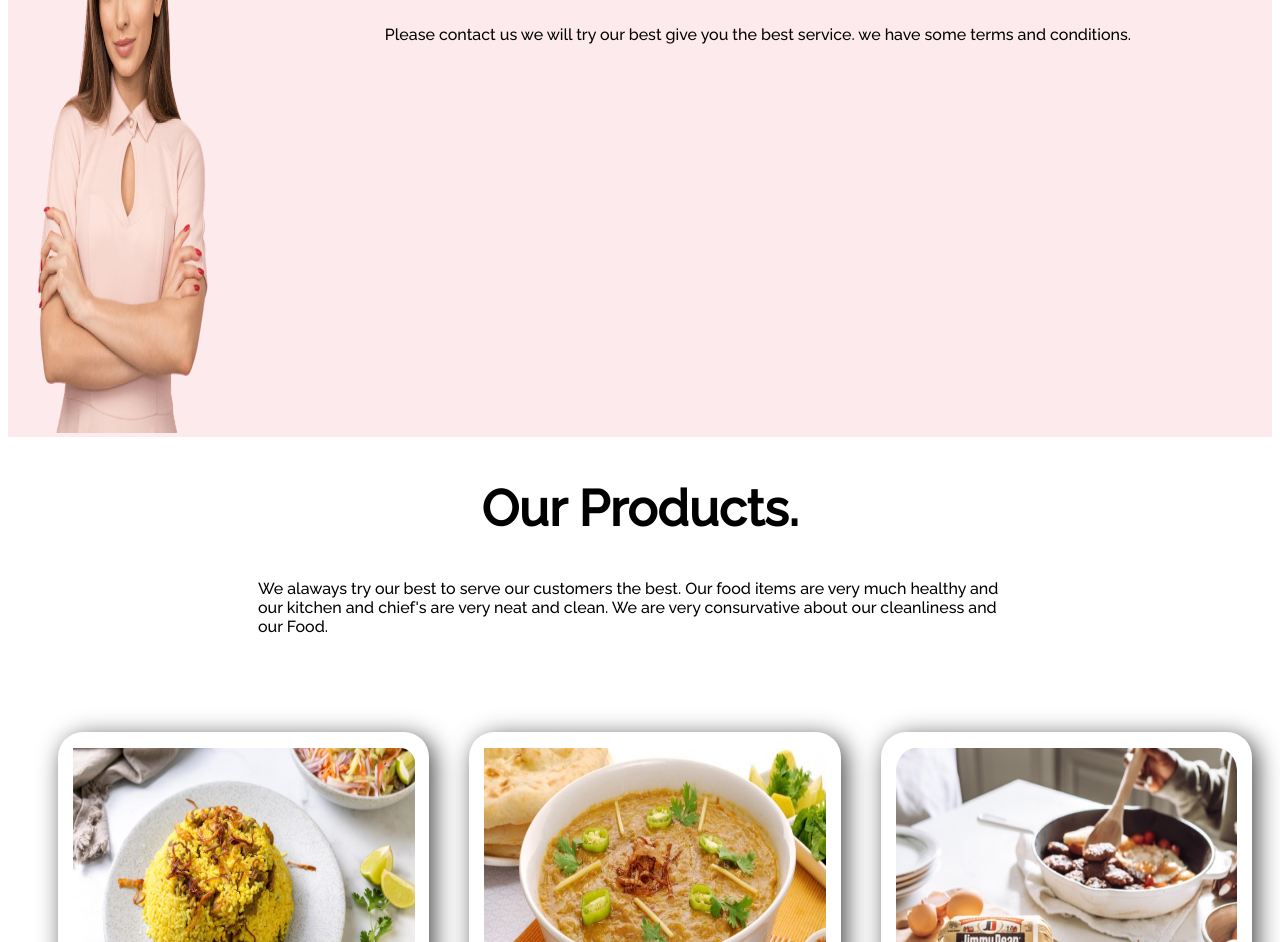
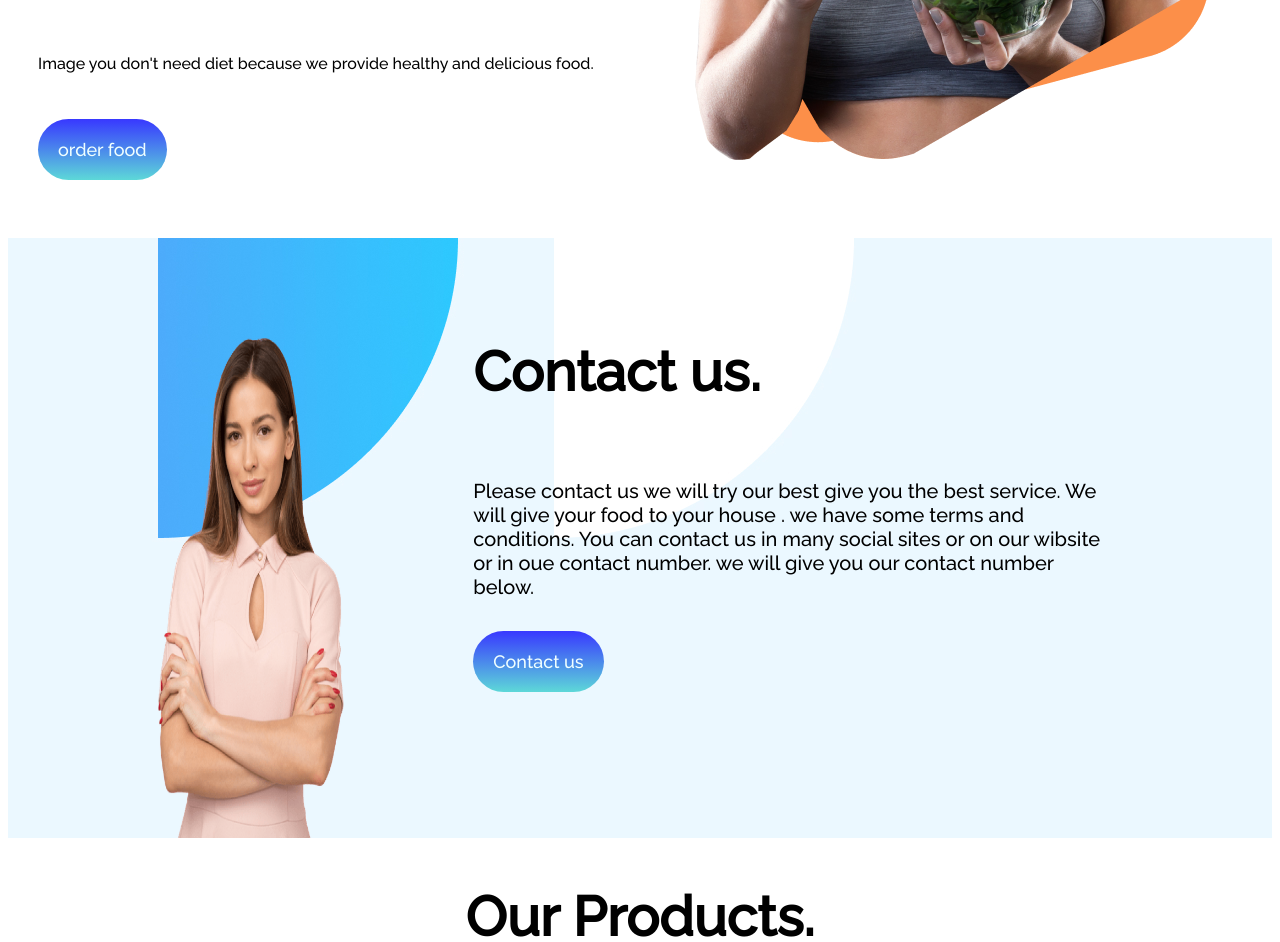
Before and after one commit to Omio-saha/First-assignment, a plain HTML site: page index.html in a window 1280 px wide. Shown: the part 567-1509 px from the top of the page. Drawn offline with Linux system fonts and the light colour scheme.

Commit message:
second-time

```diff
--- a/index.html
+++ b/index.html
@@ -13,21 +13,23 @@
 </head>
 <body>
     <section class="first-section">
-       <div> <h1>Always eat <span class="first-span">healthy food</span> ,</h1>
+       <div class="first-setup"> <h1>Always eat <span class="first-span">healthy food</span> ,</h1>
         <h1>your body will stay </h1>
         <h1> alaways good.</h1>
-    <p>Image you don't need diet because we provide healthy and delicious food.</p>
-    <a class="first-button" href="">order food</a></div>
+    <p class="first-para">Image you don't need diet because we provide healthy and delicious food.</p>
+    <a class="second-link" href="">order  food</a></div>
         <div>
-            <img src="images/female/kisspng-healthy-diet-food-eating-nutrition-woman-diet-5b20e260c13c04.3441013515288817607915-removebg-preview.png" alt="">
+            <img src="images/female/Group 8425.png" alt="">
         </div>
     </section>
     <section class="second">
         <div><img src="images/female/Person Image.png" alt=""></div>
-        <div><h1> Contact our service.</h1>
-            <p>Please contact us we will try our best give you the best service.
-                we have some terms and conditions.
+        <div class="second-text"><h1> Contact us.</h1>
+            <p class="aa">Please contact us we will try our best give you the best service. We will give your food to your house .
+                we have some terms and conditions.  You can contact us in many social sites or on our wibsite or in oue contact number.
+                we will give you our contact number below.
             </p>
+            <a class="second-link" href="">Contact  us</a>
         </div>
     </section>
     <section>
@@ -35,8 +37,9 @@
             <h1 class="align">Our Products.</h1>
         <p class="paragraph">We alaways try our best to serve our customers the best. Our food items are very much healthy
             and our kitchen and chief's are very neat and clean. We are very consurvative about
-            our cleanliness and our Food.
-        </p>
+            our cleanliness and our Food. </p>
+        </div>
+
         </div></section>
         <section  class="third-section">
             <div class="first-div">
@@ -60,11 +63,12 @@
                     </div>
                 </div>
                 <div class="first-div">
-                    <img class="img-size" src="images/food/Project Cover.jpg" alt="">
+                    <img class="img-size" src="images/maxresdefault.jpg" alt="">
                   <div class="position">
                     <h2>Rasmalai</h2>
-                    <p>This is kurma polao. Most of our food lover friends love this item. It is mainly a food item of puran Dhaka.
-                        It is very delicious and very spicy. It has diffrent taste from others.
+                    <p>This is Rasmalai. Most of our food lover friends love this item. It is mainly a food item of puran Dhaka.
+                        It is very delicious and very sweet. It has diffrent taste from others. Rasmalai is made of milk and
+                        flower balls.
                     </p></div>
                 </div>
         </section>
--- a/style.css
+++ b/style.css
@@ -2,7 +2,8 @@ body{
     font-family: 'Raleway', sans-serif;
 }
 h1{
-    font-size: 50px;
+    font-size: 55px;
+    font-weight: 900;
 }
 .first-span{
     color: blue;
@@ -13,13 +14,32 @@ h1{
 }
 .second{
     display: flex;
-    background-image: url(images/shapes/Frame\ 58.jpg);
+    background-image: url(images/shapes/Frame\ 57.jpg);
+    width: 100%;
+    height: 600px;
 
 }
+.second-text{
+    width: 50%;
+    margin-right: 80px;
+    margin-top: 55px;
+    font-size: 20px;
+}
 .second  img{
-    height: 550px;
-    width: 45%;
-    margin-left: 30px;
+    padding-top: 100px;
+    height: 500px;
+    width: 40%;
+    padding-left: 150px;
+}
+.second-link{
+    background-image: linear-gradient(rgb(56, 56, 255), rgb(93, 216, 216));
+    font-size: 18px;
+    color: azure;
+    text-decoration: none;
+    padding: 20px 20px;
+    border-radius: 35px;
+    margin-bottom: 50px;
+
 }
 .align{
     text-align: center;
@@ -81,10 +101,19 @@ h1{
     padding-top: 12px;
     margin-bottom: 40px;
 }
-.first-button{
-    text-decoration: none;
-}
 .position{
     padding-right: 40px;
     padding-left: 40px;
 }
+.first-para{
+    padding-top: 50px;
+   padding-bottom: 50px;
+}
+.first-setup{
+    margin-left: 30px;
+    padding-top: 120px;
+}
+.aa{
+    padding-bottom: 30px;
+    padding-top: 30px;
+}
```
Also changed, not shown: images/maxresdefault.jpg (added).
